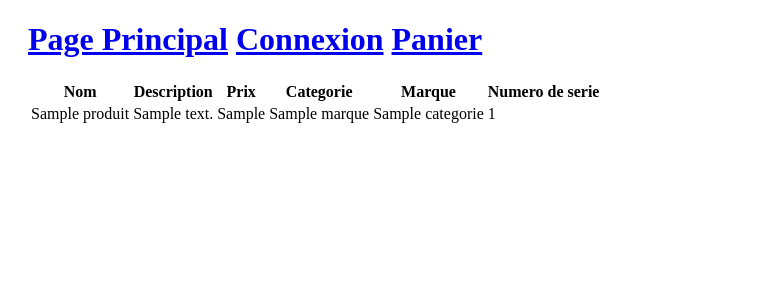
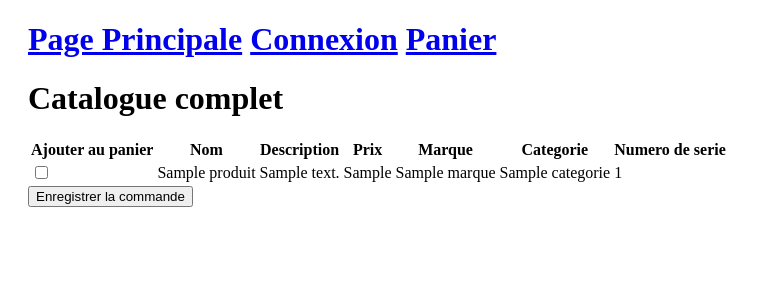
Before and after one commit to widwids/PWDtp3, a PHP site: page / in a window 1280 px wide. Shown: the top 300 px of the page, without its empty margins (0-761 px from the left). Run offline with PHP 8.4, Linux system fonts and the light colour scheme; the visitor is signed in with stand-in values (Sample User, id 1); tables that the repository leaves empty hold one stand-in row (values such as "Sample post").

Commit message:
Consulter le catalogue par catégories et correction de champs inversé

```diff
--- a/connexion.php
+++ b/connexion.php
@@ -33,11 +33,11 @@
     </header>
     <main>
         <form action="" method="POST">
-            <input type="text" name="email" placeholder="Adresse e-mail">
+            <input type="text" name="email" placeholder="Adresse courriel">
             <input type="text" name="mdp" placeholder="Mot de passe">
             <input type="submit" value="connexion">
         </form>
-        <a href="creationCompte.php"> creation Compte</a>
+        <a href="creationCompte.php"> Créer votre compte</a>
         <?php
 
         if(isset($_POST['email'],$_POST['mdp'])){
--- a/header.php
+++ b/header.php
@@ -1,5 +1,5 @@
 <h1>
-    <a href="index.php">Page Principal</a>
+    <a href="index.php">Page Principale</a>
     <a href="connexion.php">Connexion</a>
     <a href="panier.php">Panier</a>
     <?php
--- a/include/sql.php
+++ b/include/sql.php
@@ -33,7 +33,7 @@ function afficherProduitModifier($produit_id_mod){
 function modifierProduit($produit_id_mod, $produit_nom, $produit_description, $produit_prix, $produit_categorie, $produit_marque){
     global $connexion;
 
-    $requete = $requete = "UPDATE produit_id,produit_nom,produit_description,produit_prix,categorie_nom,marque_nom from produit
+    $requete = "UPDATE produit_id,produit_nom,produit_description,produit_prix,categorie_nom,marque_nom from produit
     join categorie
     on produit.categorie_categorie_id = categorie_id
     join marque
@@ -44,9 +44,7 @@ function modifierProduit($produit_id_mod, $produit_nom, $produit_description, $p
 
 
 function afficherProduit(){
-
     global $connexion;
-
 
     $requete = "SELECT produit_id,produit_nom,produit_description,produit_prix,categorie_nom,marque_nom from produit
                 join categorie
@@ -55,7 +53,6 @@ function afficherProduit(){
                 on produit.marque_marque_id = marque_id";
     $resultat = mysqli_query($connexion,$requete);
     return $resultat;
-
 
 }
 
@@ -139,4 +136,14 @@ function afficherClient(){
     return $resultat;
 }
 
+
+
+
+
+
+
+
+
+
+
 ?>
--- a/index.php
+++ b/index.php
@@ -36,27 +36,42 @@
     </header>
 
     <main>
+
+
+    <h1>Catalogue complet</h1>
+
         <table>
             <tr>
+                <th>Ajouter au panier</th>
                 <th>Nom</th>
                 <th>Description</th>
                 <th>Prix</th>
+                <th>Marque</th>
                 <th>Categorie</th>
-                <th>Marque</th>
                 <th>Numero de serie</th>
+
 
             </tr>
             <?php
                 $liste = afficherProduit();
+
+                foreach($liste as $row["categorie_nom"]){
                     foreach($liste as $row){
 
                         echo"<tr>";
+
+                        echo "<td><input type='checkbox' name='commanderProduit' </td>";
+
                         echo "<td>".$row["produit_nom"]."</td>";
                         echo "<td>".$row["produit_description"]."</td>";
                         echo "<td>".$row["produit_prix"]."</td>";
                         echo "<td>".$row["marque_nom"]."</td>";
                         echo "<td>".$row["categorie_nom"]."</td>";
                         echo "<td>".$row["produit_id"]."</td>";
+
+                }
+
+
 
                     /*ici pour afficher la session admin affin de suprimer*/
 
@@ -85,12 +100,11 @@
 
 
 
-
-
-
             ?>
         </table>
-
+        <form action="" method="get">
+            <input type="submit" name="commander" value="Enregistrer la commande">
+        </form>
     </main>
 
 
@@ -100,3 +114,8 @@
 
 
 </html>
+<?php
+
+
+
+?>
--- a/modifierProduit.php
+++ b/modifierProduit.php
@@ -42,8 +42,8 @@
                 <th>nom</th>
                 <th>description</th>
                 <th>prix</th>
+                <th>marque</th>
                 <th>categorie</th>
-                <th>marque</th>
             </tr>
             <?php
 
```
Lines whose indentation alone changed are shown as unchanged.
